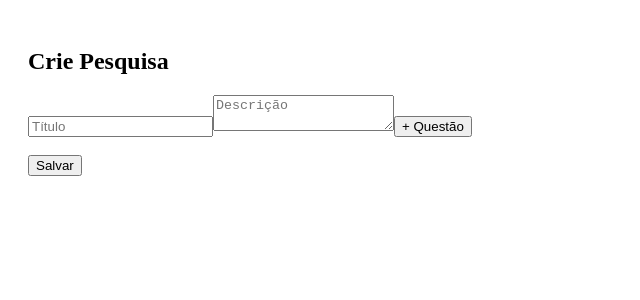
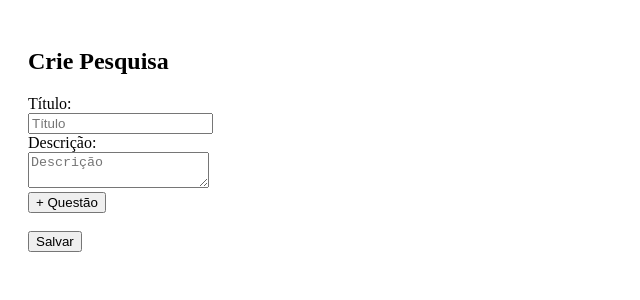
Before and after one commit to gauss-infinito/survey-app, a Next.js app in the folder frontend/: page /surveys/create in a window 1280 px wide. Shown: the top 300 px of the page, without its empty margins (0-640 px from the left). Built offline with nearby package versions, Linux system fonts and the light colour scheme.

Commit message:
Update SurveyForm.jsx

```diff
--- a/frontend/components/SurveyForm.jsx
+++ b/frontend/components/SurveyForm.jsx
@@ -44,9 +44,11 @@ export default function SurveyForm() {
     <div>
       <h2>Crie Pesquisa</h2>
 
-      <input id="title" name="title" placeholder="Título" value={survey.title} onChange={(e) => setSurvey({ ...survey, title: e.target.value })} />
+      <label htmlFor="title">Título:</label><br />
+      <input id="title" name="title" placeholder="Título" value={survey.title} onChange={(e) => setSurvey({ ...survey, title: e.target.value })} /><br />
 
-      <textarea id="description" name="description" placeholder="Descrição" value={survey.description} onChange={(e) => setSurvey({ ...survey, description: e.target.value })} />
+      <label htmlFor="description">Descrição:</label><br />
+      <textarea id="description" name="description" placeholder="Descrição" value={survey.description} onChange={(e) => setSurvey({ ...survey, description: e.target.value })} /><br />
 
       {survey.questions.map((q, i) => (
         <QuestionForm
```
